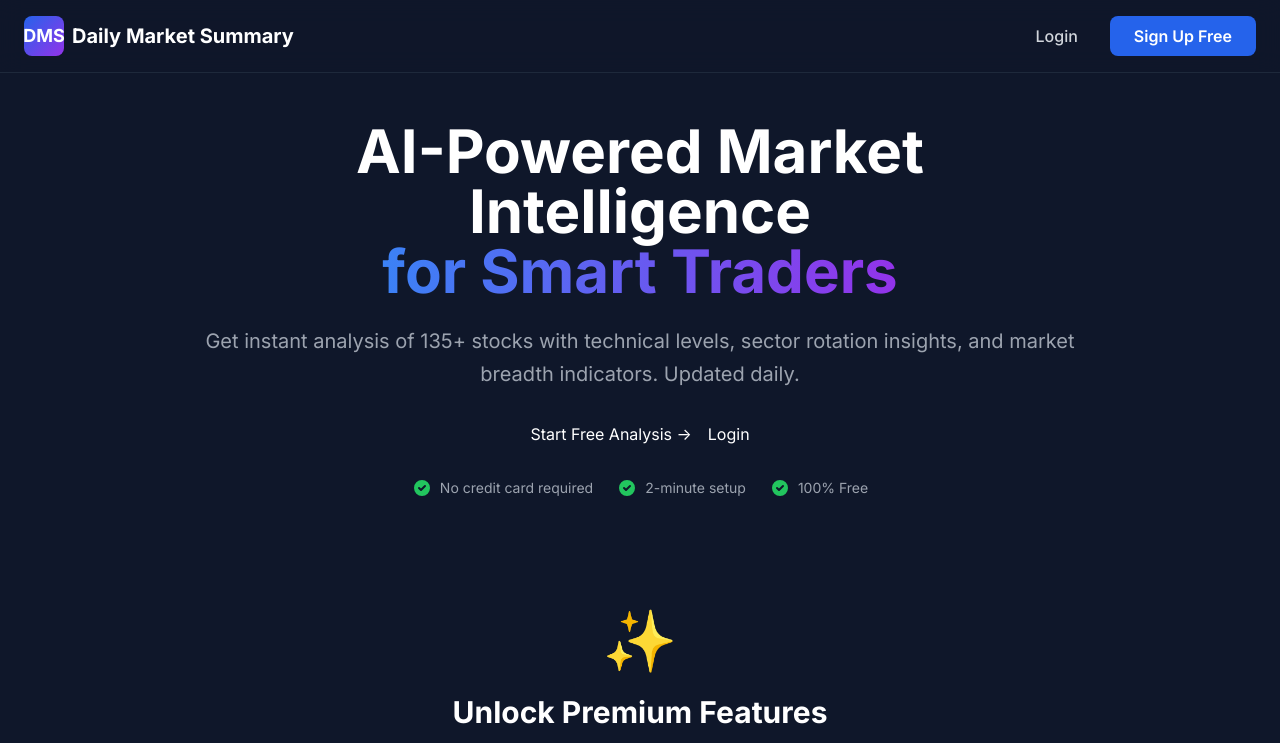
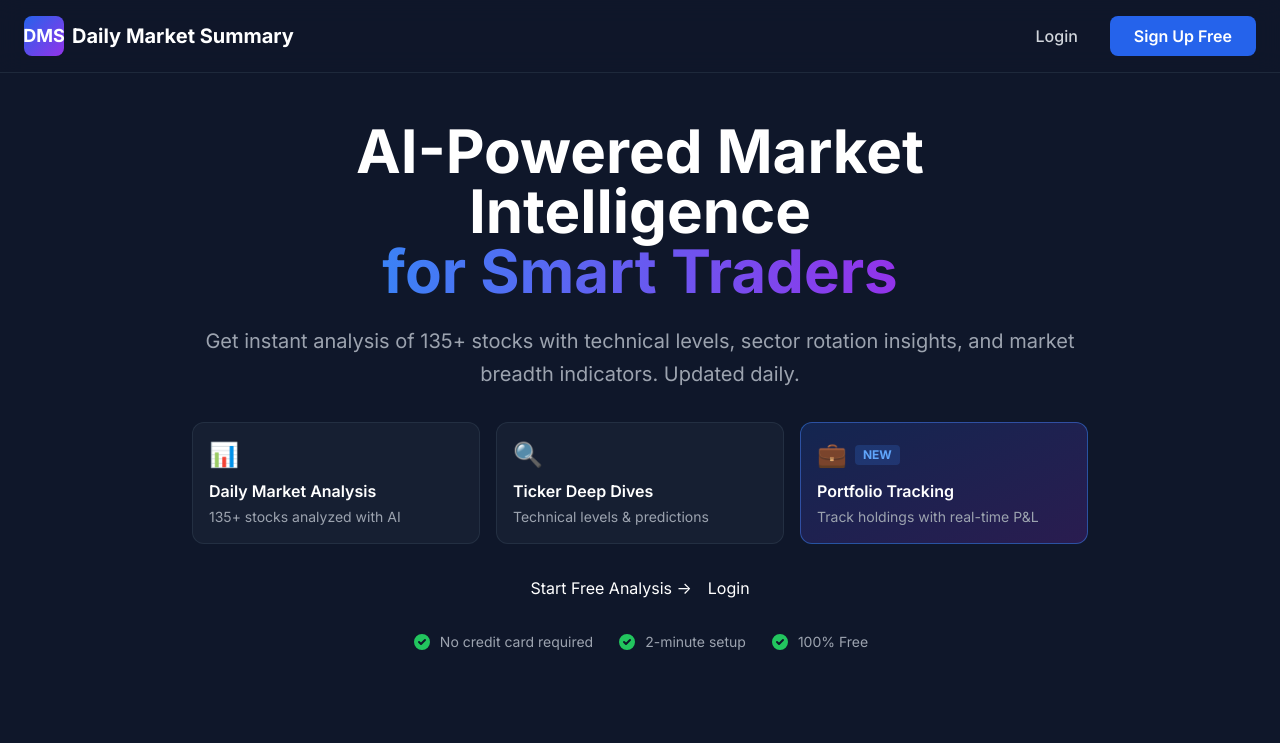
Before and after one commit to prakashdamo/mrktdly, a plain HTML site: page website/index.html in a window 1280 px wide. Shown: the top 743 px of the page. Drawn offline with nearby package versions, Linux system fonts and the light colour scheme; a script that the page names is missing.

Commit message:
Showcase portfolio tracking as premium feature on homepage

```diff
--- a/website/index.html
+++ b/website/index.html
@@ -105,6 +105,28 @@
             <p class="text-xl text-gray-400 mb-8 leading-relaxed">
                 Get instant analysis of 135+ stocks with technical levels, sector rotation insights, and market breadth indicators. Updated daily.
             </p>
+
+            <!-- Premium Features -->
+            <div class="grid grid-cols-1 md:grid-cols-3 gap-4 mb-8 text-left">
+                <div class="bg-slate-800/50 border border-slate-700/50 rounded-xl p-4">
+                    <div class="text-2xl mb-2">📊</div>
+                    <div class="font-semibold mb-1">Daily Market Analysis</div>
+                    <div class="text-sm text-gray-400">135+ stocks analyzed with AI</div>
+                </div>
+                <div class="bg-slate-800/50 border border-slate-700/50 rounded-xl p-4">
+                    <div class="text-2xl mb-2">🔍</div>
+                    <div class="font-semibold mb-1">Ticker Deep Dives</div>
+                    <div class="text-sm text-gray-400">Technical levels & predictions</div>
+                </div>
+                <div class="bg-gradient-to-br from-blue-600/20 to-purple-600/20 border border-blue-500/50 rounded-xl p-4">
+                    <div class="flex items-center gap-2 mb-2">
+                        <div class="text-2xl">💼</div>
+                        <span class="text-xs font-bold text-blue-400 bg-blue-500/20 px-2 py-0.5 rounded">NEW</span>
+                    </div>
+                    <div class="font-semibold mb-1">Portfolio Tracking</div>
+                    <div class="text-sm text-gray-400">Track holdings with real-time P&L</div>
+                </div>
+            </div>
 
             <div id="heroAuth" class="flex flex-col sm:flex-row items-center justify-center gap-4 mb-8">
                 <button id="heroSignupBtn" class="btn-primary w-full sm:w-auto">
```
